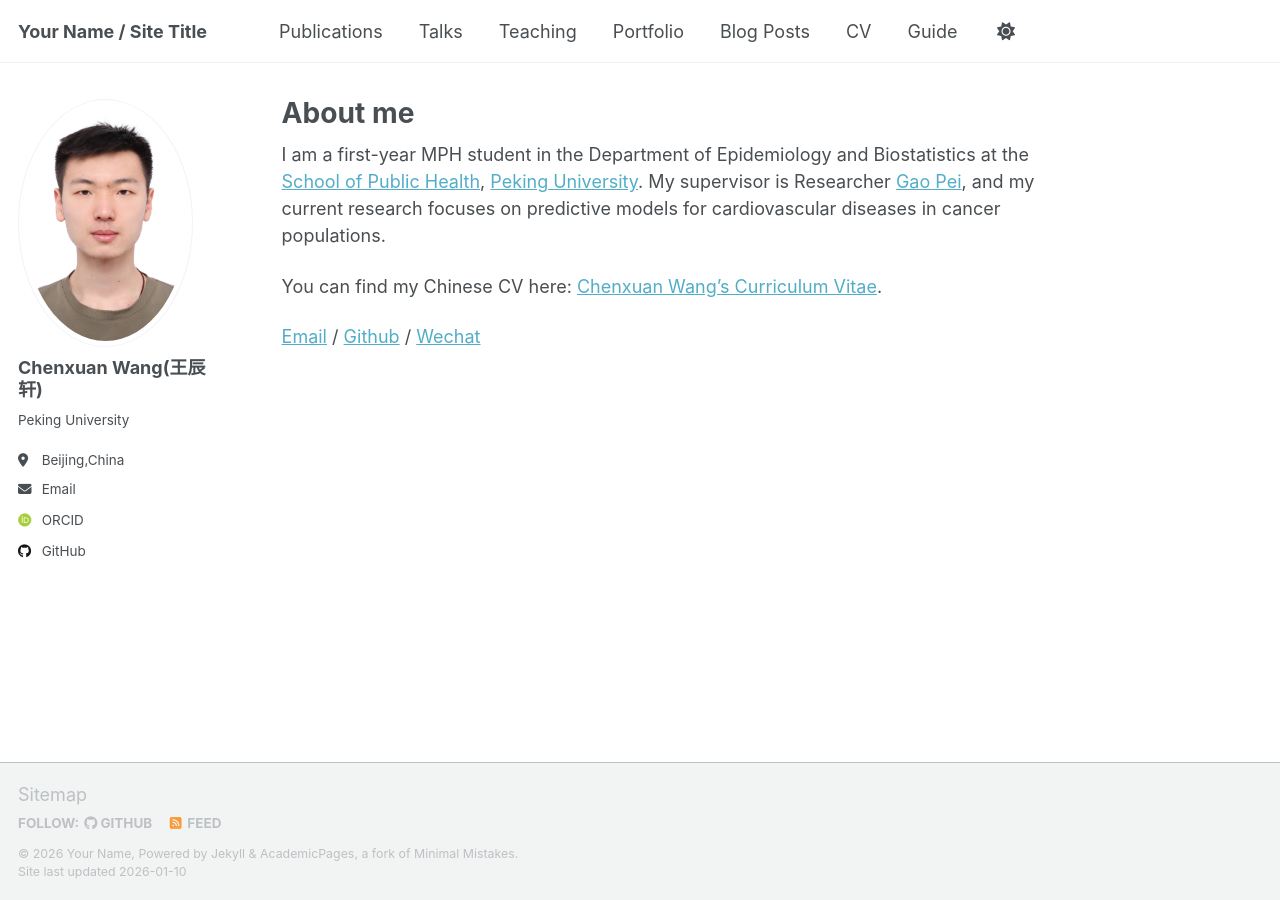
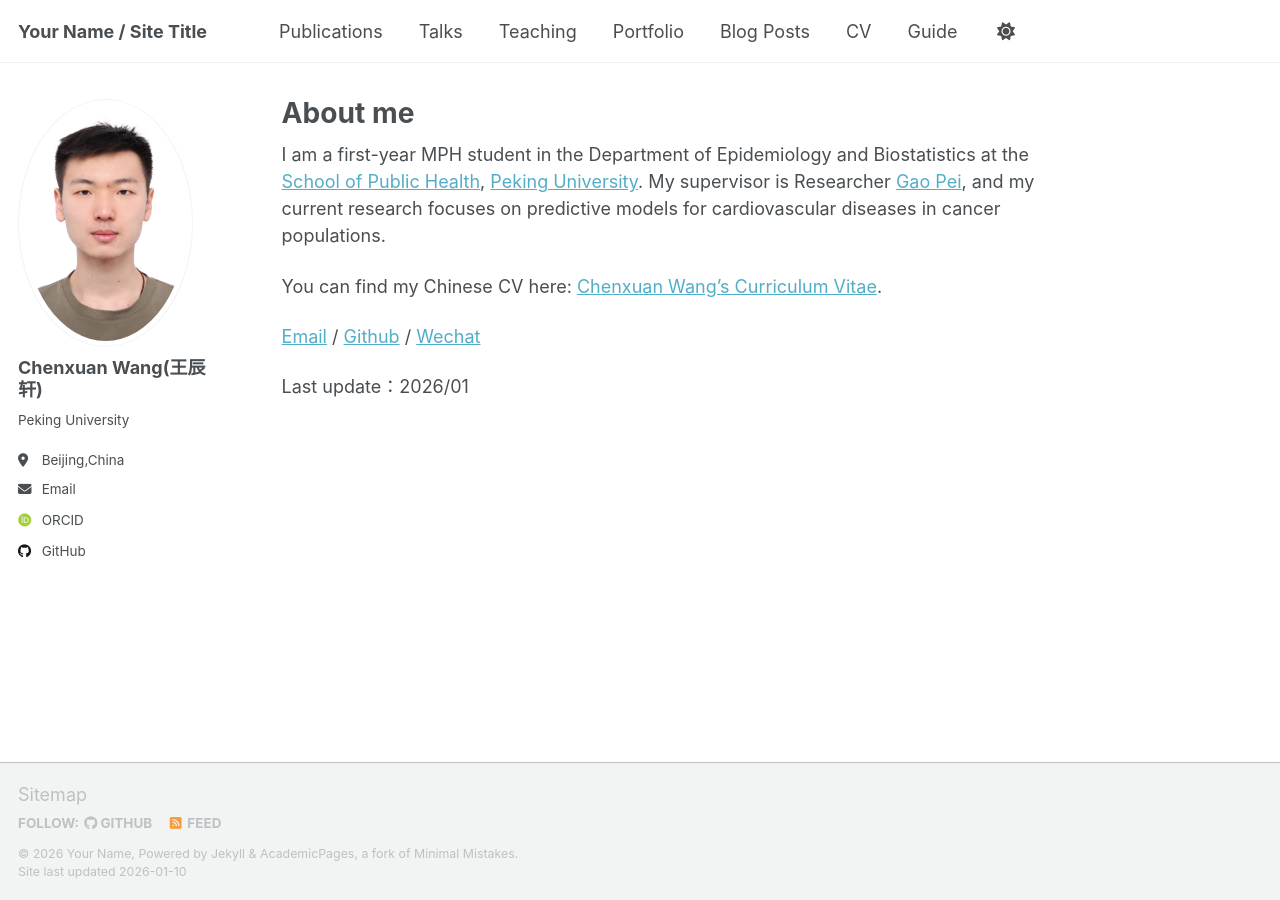
Before and after one commit to Wangcx0124/Wangcx0124.github.io, a Jekyll site: the page built from _pages/about.md, in a window 1280 px wide. Built offline with Jekyll 4.4.1, drawn with Linux system fonts in a browser that asks for light colours; some web fonts are replaced; a script that is not in the unit is left out.

Commit message:
Update about.md

```diff
--- a/_pages/about.md
+++ b/_pages/about.md
@@ -14,3 +14,5 @@ I am a first-year MPH student in the Department of Epidemiology and Biostatistic
 You can find my Chinese CV here: [Chenxuan Wang's Curriculum Vitae](../assets/Curriculum Vitae.pdf).
 
 [Email](mailto:chenxuan_wang@stu.pku.edu.cn) / [Github](https://github.com/Wangcx0124) / [Wechat](../images/wechat.jpg)
+
+Last update：2026/01
```
